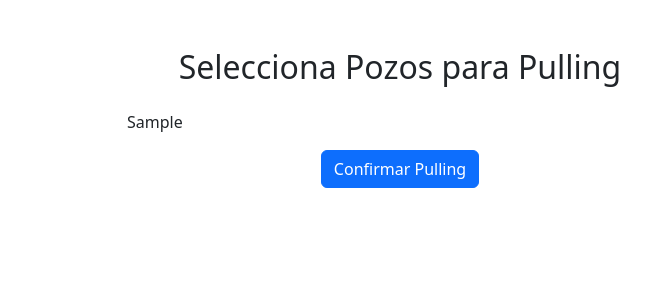
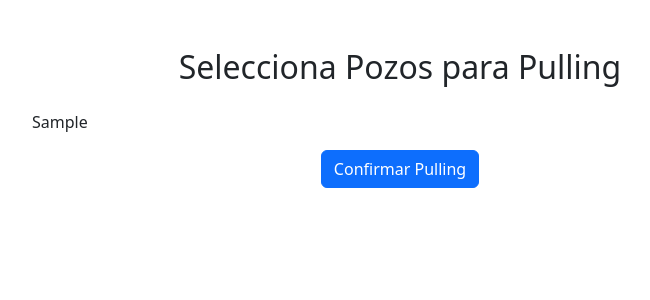
Before and after one commit to Lucianogalizia/PULLING-ultimo, a Flask app: template templates/select_pulling.html in a window 1280 px wide. Shown: the top 300 px of the page, without its empty margins (240-890 px from the left). Run offline with Flask 2, Linux system fonts and the light colour scheme; the template is opened without the code that fills it: most values are stand-ins (such as "Sample title", 1, 10 or a date in 2020).

Commit message:
Update select_pulling.html

```diff
--- a/templates/select_pulling.html
+++ b/templates/select_pulling.html
@@ -1,4 +1,4 @@
-<!-- select_pulling.html -->
+<!-- templates/select_pulling.html -->
 <!DOCTYPE html>
 <html lang="es">
 <head>
@@ -10,6 +10,7 @@
 <body>
   <div class="container mt-5">
     <h2 class="text-center mb-4">Selecciona Pozos para Pulling</h2>
+
     {% with messages = get_flashed_messages() %}
       {% if messages %}
         <div class="alert alert-warning">
@@ -19,10 +20,14 @@
         </div>
       {% endif %}
     {% endwith %}
+
+    <!-- El formulario que envía la selección final al POST -->
     <form action="{{ url_for('select_pulling') }}" method="post">
       <div class="row">
-        <div class="col-md-6 offset-md-3">
+        <div class="col-md-8 offset-md-2">
+          <!-- Aquí se inyecta el bloque dinámico con el slider y los selects -->
           {{ form_html|safe }}
+
           <div class="text-center mt-3">
             <button type="submit" class="btn btn-primary">Confirmar Pulling</button>
           </div>
```
